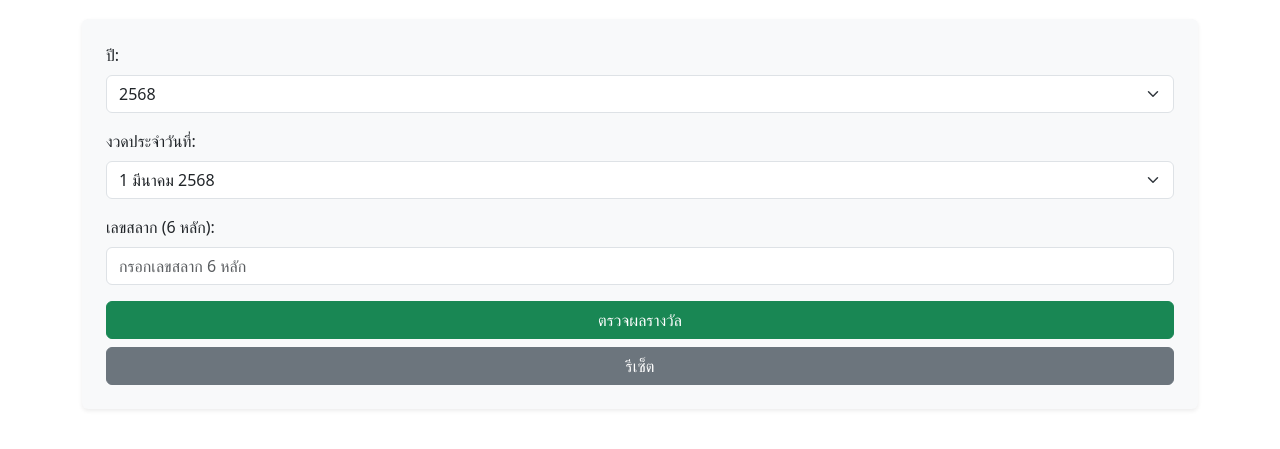
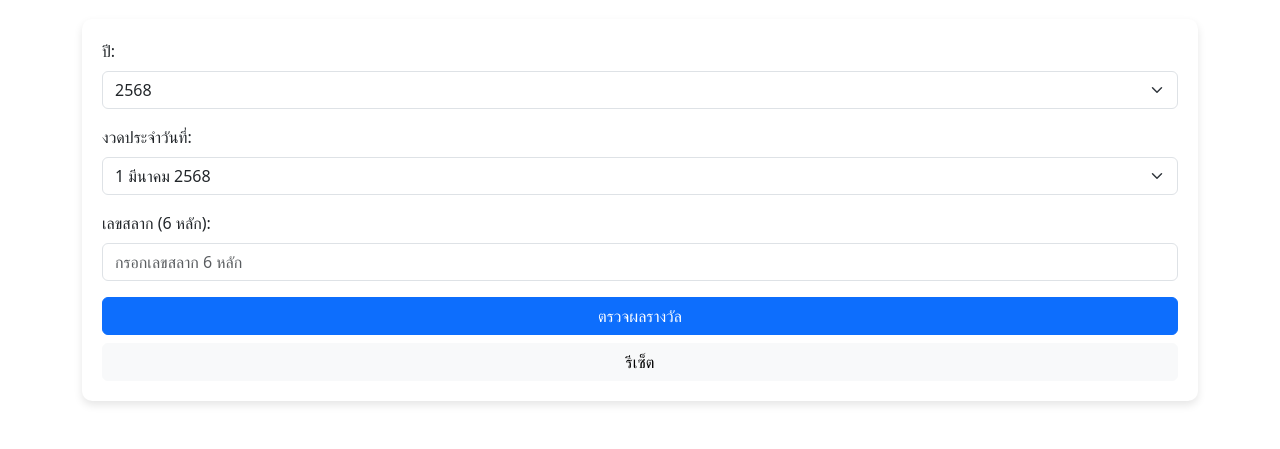
Before and after one commit to gusprada/Bitoeyselff, a plain HTML site: page index.html in a window 1280 px wide. Shown: the part 101-550 px from the top of the page. Drawn offline with nearby package versions, Linux system fonts and the light colour scheme.

Commit message:
index.html

```diff
--- a/index.html
+++ b/index.html
@@ -15,7 +15,7 @@
     <div class="container my-5">
         <h1 class="text-center mb-4">ตรวจผลรางวัลสลากกินแบ่งรัฐบาล</h1>
 
-        <form id="lottery-form" class="p-4 rounded shadow-sm bg-light">
+        <form id="lottery-form" class="form-container">
             <div class="mb-3">
                 <label for="year" class="form-label">ปี:</label>
                 <select id="year" class="form-select">
@@ -40,8 +40,8 @@
             </div>
 
             <div class="d-grid gap-2">
-                <button type="button" class="btn btn-success" onclick="checkResults()">ตรวจผลรางวัล</button>
-                <button type="button" class="btn btn-secondary" onclick="resetForm()">รีเซ็ต</button>
+                <button type="button" class="btn btn-primary animated-button" onclick="checkResults()">ตรวจผลรางวัล</button>
+                <button type="button" class="btn btn-light" onclick="resetForm()">รีเซ็ต</button>
             </div>
         </form>
     </div>
```
